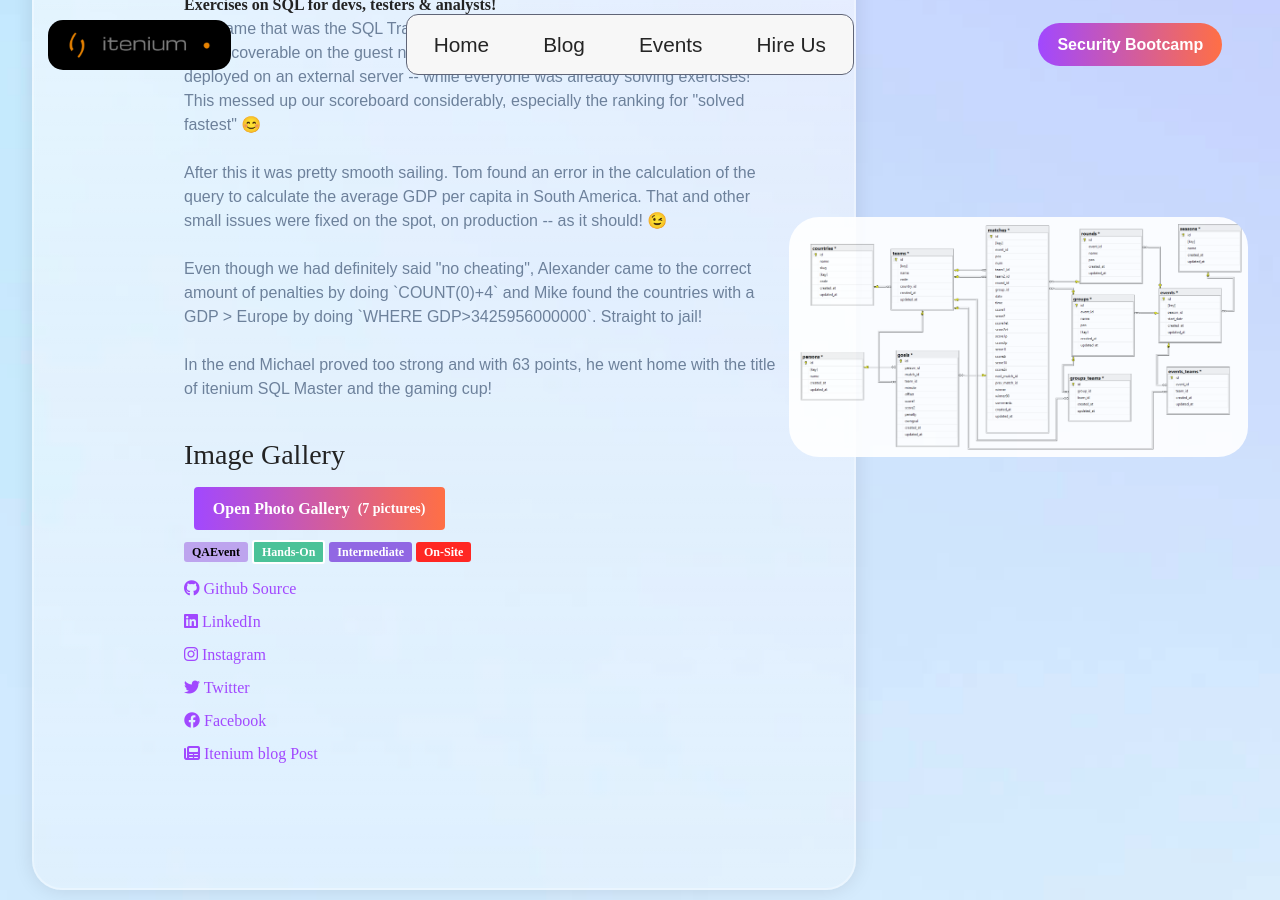
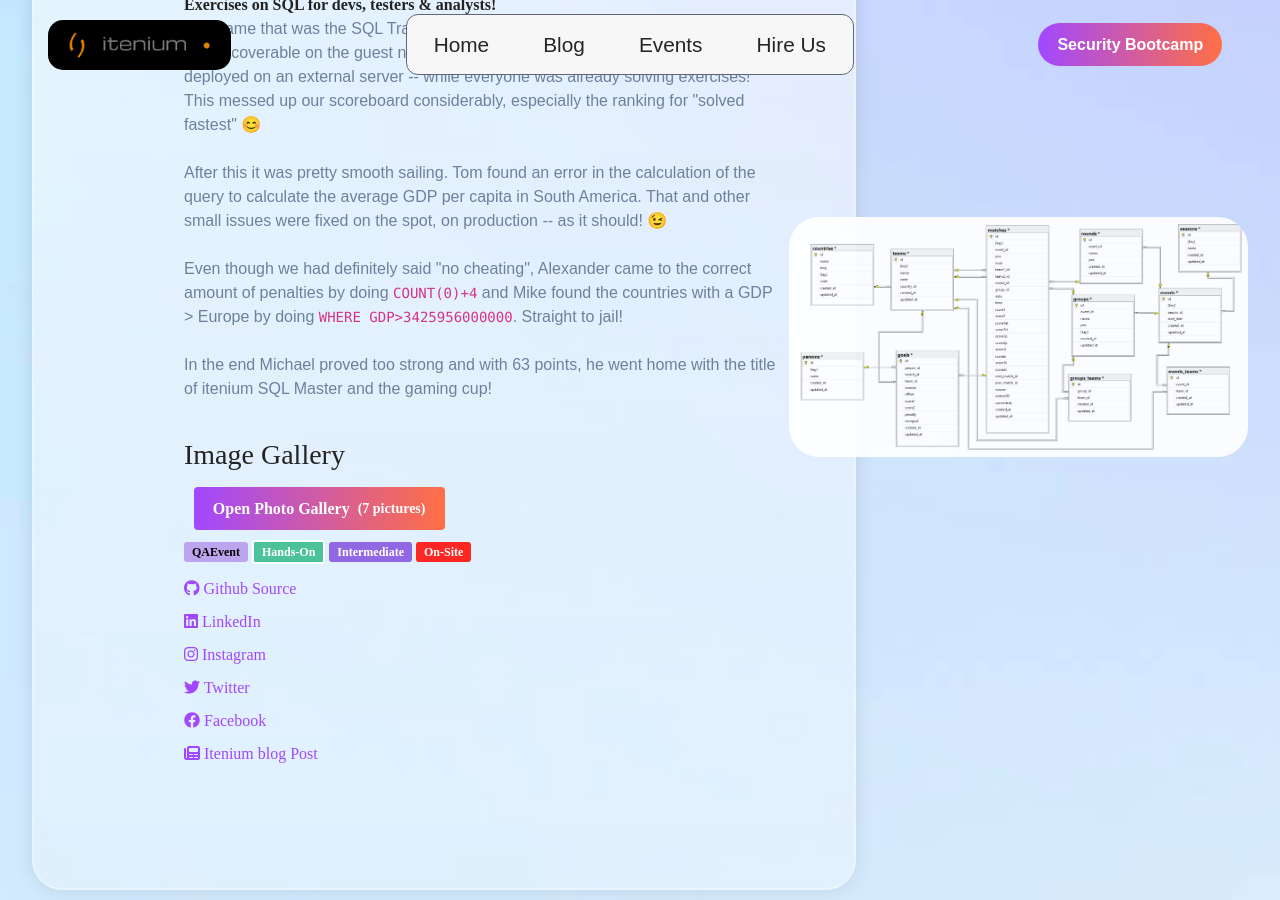
Before and after one commit to itenium-be/Competence-Center, a Jekyll site: the page built from pages/events.html, in a window 1280 px wide and 900 px high, scrolled down 2129 px. Built offline with Jekyll 4.4.1, drawn with Linux system fonts in a browser that asks for light colours; some web fonts are replaced.

```diff
--- a/_data/events.yml
+++ b/_data/events.yml
@@ -134,9 +134,9 @@
     on the spot, on production -- as it should! 😉
     <br><br>
     Even though we had definitely said "no cheating", Alexander came
-    to the correct amount of penalties by doing `COUNT(0)+4`
+    to the correct amount of penalties by doing <code>COUNT(0)+4</code>
     and Mike found the countries with a GDP > Europe by doing
-    `WHERE GDP>3425956000000`. Straight to jail!
+    <code>WHERE GDP>3425956000000</code>. Straight to jail!
     <br><br>
     In the end Michael proved too strong and with 63 points, he went
     home with the title of itenium SQL Master and the gaming cup!
```
